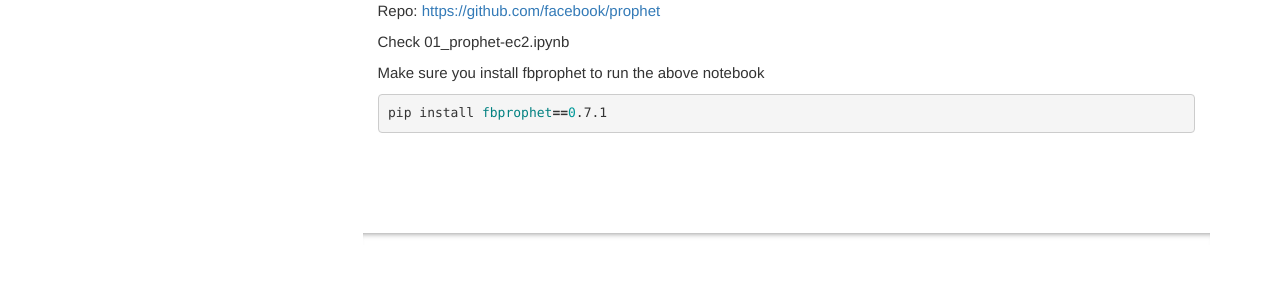
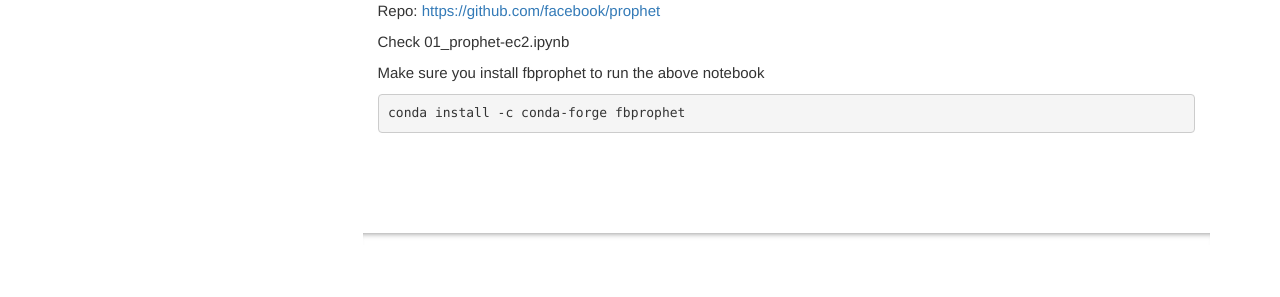
Before and after one commit to acmpesuecc/Metrics-Anomaly, a Jekyll site: the page built from docs/index.html, in a window 1280 px wide and 900 px high, scrolled down 1699 px. Shown: the part 439-736 px from the top of the window. Built offline with Jekyll 4.4.1, drawn with Linux system fonts in a browser that asks for light colours; nearby versions of some CDN libraries; comment, search, counter and statistics services are not loaded.

Commit message:
fix prophet install

```diff
--- a/docs/index.html
+++ b/docs/index.html
@@ -80,7 +80,7 @@ Website: <a href="https://facebook.github.io/prophet/">https://facebook.github.i
 Repo: <a href="https://github.com/facebook/prophet">https://github.com/facebook/prophet</a></p>
 <p>Check 01_prophet-ec2.ipynb</p>
 <p>Make sure you install fbprophet to run the above notebook</p>
-<div class="highlight"><pre><span></span>pip install <span class="nv">fbprophet</span><span class="o">==</span><span class="m">0</span>.7.1
+<div class="highlight"><pre><span></span>conda install -c conda-forge fbprophet
 </pre></div>
 
 </div>
```
Also changed, not shown: README.md, 1 other file.
